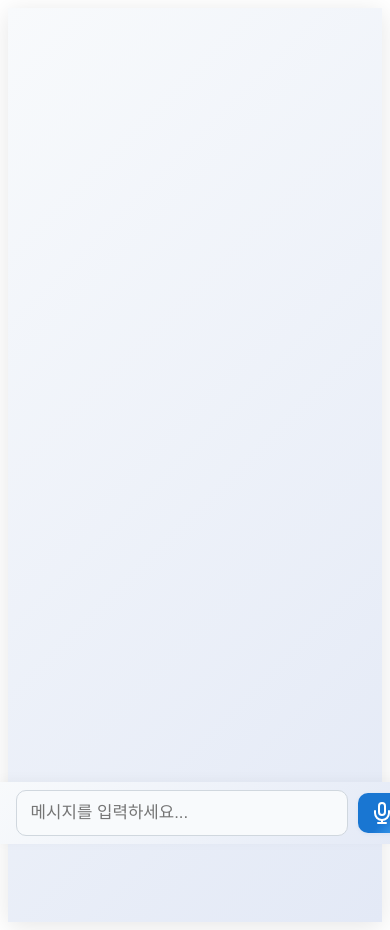
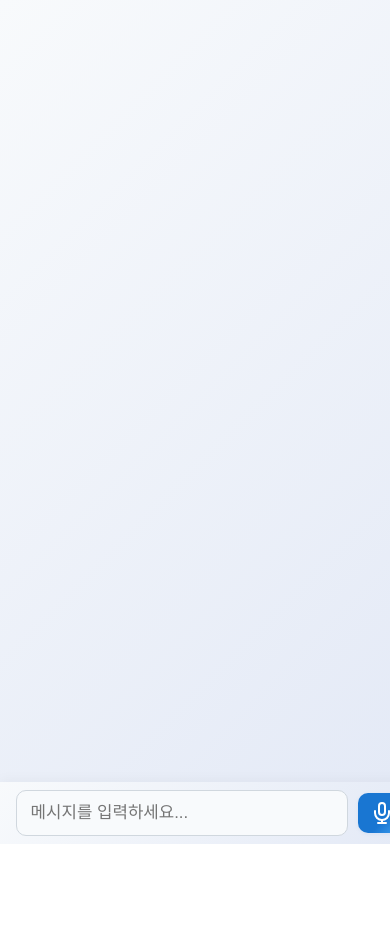
Before and after one commit to today-self-study/aria, an Angular app: page / in a window 390 px wide. After the commit the page ends 844 px from the top, so only its background shows below. Built offline with nearby package versions, Linux system fonts and the light colour scheme.

Commit message:
fix(chat): 모바일에서 채팅 UI 가로세로 꽉차게, 오버플로우/이중 스크롤 방지

```diff
--- a/src/app/chat/chat.css
+++ b/src/app/chat/chat.css
@@ -1,3 +1,11 @@
+html, body {
+  height: 100%;
+  width: 100%;
+  margin: 0;
+  padding: 0;
+  overflow: hidden;
+}
+
 .chat-card {
   max-width: 480px;
   margin: 40px auto;
@@ -134,21 +142,29 @@
 @media (max-width: 600px) {
   .chat-card {
     max-width: 100vw;
+    width: 100vw;
+    height: 100dvh;
+    min-height: 100dvh;
     margin: 0;
     border-radius: 0;
-    height: 100vh;
-    padding-bottom: 70px;
+    display: flex;
+    flex-direction: column;
+    padding: 0;
+    box-sizing: border-box;
+    overflow: hidden;
   }
   .messages {
+    flex: 1 1 0;
+    overflow-y: auto;
     padding: 16px 4vw 8px 4vw;
-    margin-bottom: 70px;
+    margin-bottom: 0;
+    box-sizing: border-box;
   }
   .input-row {
-    position: fixed;
-    left: 0;
-    bottom: 0;
-    width: 100vw;
+    position: static;
+    width: 100%;
     max-width: 100vw;
+    flex-shrink: 0;
     padding: 8px 4vw calc(8px + env(safe-area-inset-bottom, 0)) 4vw;
     background: linear-gradient(135deg, #f8fafc 0%, #e3e9f6 100%);
     box-shadow: 0 -2px 12px rgba(0,0,0,0.04);
--- a/src/index.html
+++ b/src/index.html
@@ -1,5 +1,5 @@
 <!doctype html>
-<html lang="en">
+<html lang="en" style="height:100%; width:100%; margin:0; padding:0; overflow:hidden;">
 <head>
   <meta charset="utf-8">
   <title>Aria</title>
@@ -7,7 +7,7 @@
   <meta name="viewport" content="width=device-width, initial-scale=1">
   <link rel="icon" type="image/x-icon" href="favicon.ico">
 </head>
-<body>
+<body style="height:100%; width:100%; margin:0; padding:0; overflow:hidden;">
   <app-root></app-root>
 </body>
 </html>
```
